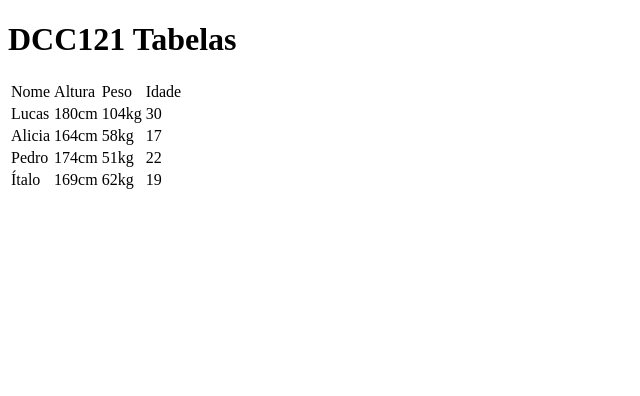
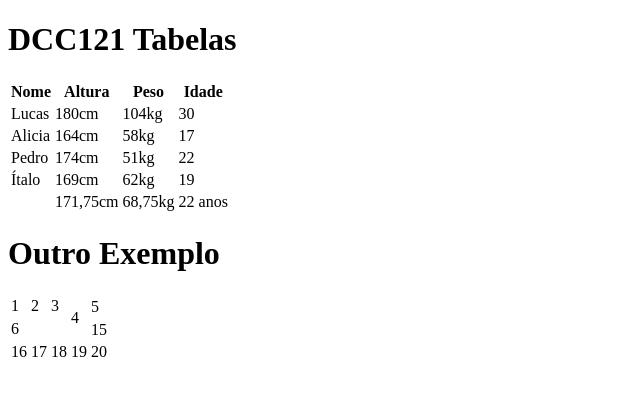
Before and after one commit to ufjf-dcc121/ufjf-dcc121-2022-1-atv2-LucasPaivaSantos, a plain HTML site: page tabela.html in a window 1280 px wide. Shown: the whole page, without its empty margins (0-640 px from the left). Drawn offline with Linux system fonts and the light colour scheme.

Commit message:
adiciona exemplo de mesclagem

```diff
--- a/tabela.html
+++ b/tabela.html
@@ -9,12 +9,15 @@
 <body>
     <h1>DCC121 Tabelas</h1>
     <table>
+        <thead>
             <tr>
-            <td>Nome</td>
-            <td>Altura</td>
-            <td>Peso</td>
-            <td>Idade</td>
+                <th>Nome</th>
+                <th>Altura</th>
+                <th>Peso</th>
+                <th>Idade</th>
             </tr>
+        </thead>
+        <tbody>
             <tr>
                 <td>Lucas</td>
                 <td>180cm</td>
@@ -39,8 +42,40 @@
                 <td>62kg</td>
                 <td>19</td>
             </tr>
+        </tbody>
+        <tfoot>
+            <td></td>
+            <td>171,75cm</td>
+            <td>68,75kg</td>
+            <td>22 anos</td>
+        </tfoot>
+    </table>
+</body>
+<h1>Outro Exemplo</h1>
+
+<table>
+    <tr>
+        <td>1</td>
+        <td>2</td>
+        <td>3</td>
+        <td rowspan="3">4</td>
+        <td rowspan="2">5</td>
+    </tr>
+    <tr>
+        <td colspan="3" rowspan="2">6</td>
+    </tr>
+    <tr>
+
+        <td>15</td>
+    </tr>
+    <tr>
+        <td>16</td>
+        <td>17</td>
+        <td>18</td>
+        <td>19</td>
+        <td>20</td>
+    </tr>
 
 </table>
-</body>
 
 </html>
```
Lines whose indentation alone changed are shown as unchanged.
